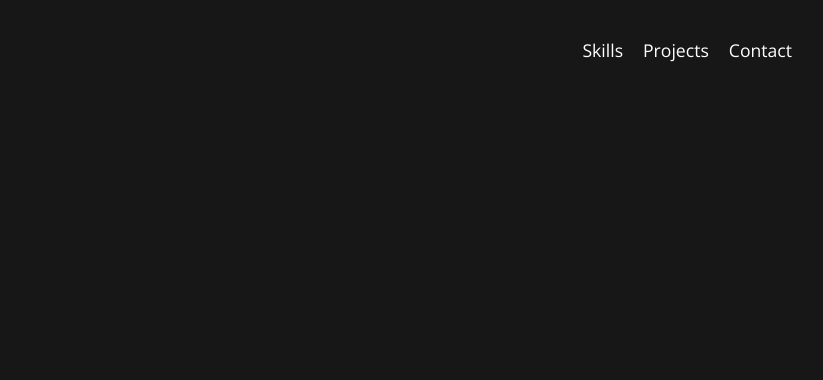
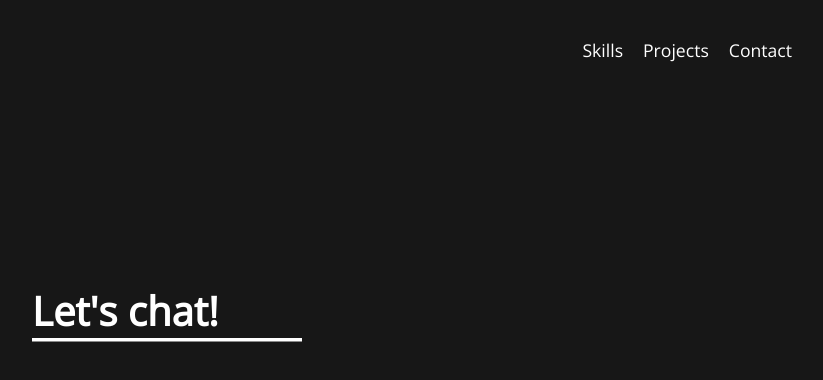
Before and after one commit to phernandoe/fernandobarreto, a React (Create React App) app: page /contact in a window 1280 px wide. Shown: the top 380 px of the page, without its empty margins (428-1251 px from the left). Built offline with nearby package versions, Linux system fonts and the light colour scheme.

Commit message:
Base Contact component + refactoring

```diff
--- a/package.json
+++ b/package.json
@@ -3,6 +3,7 @@
   "version": "0.1.0",
   "private": true,
   "dependencies": {
+    "formik": "^1.5.7",
     "react": "^16.8.6",
     "react-dom": "^16.8.6",
     "react-router-dom": "^5.0.0",
--- a/src/App.js
+++ b/src/App.js
@@ -5,6 +5,7 @@ import Landing from './components/pages/Landing';
 import Navigation from './components/Navigation';
 import Skills from './components/pages/Skills';
 import Projects from './components/pages/Projects';
+import Contact from './components/pages/Contact';
 import './App.css';
 
 class App extends Component {
@@ -24,6 +25,7 @@ class App extends Component {
                 <Route exact path="/" component={Landing} />
                 <Route path="/skills" component={Skills} />
                 <Route path="/projects" component={Projects} />
+                <Route path="/contact" component={Contact} />
               </div>
             </React.Fragment>
 
--- a/src/components/Navigation.js
+++ b/src/components/Navigation.js
@@ -10,7 +10,7 @@ class Navigation extends Component {
 
         <Link to="/skills">Skills</Link>
         <Link to="/projects">Projects</Link>
-        <Link to="/">Contact</Link>
+        <Link to="/contact">Contact</Link>
 
       </nav>
     );
--- /dev/null
+++ b/src/components/pages/Contact.js
@@ -0,0 +1,18 @@
+import React, { Component } from 'react';
+import { Formik } from 'formik';
+import HeroLine from '../HeroLine';
+
+class Contact extends Component {
+  //Render lifecycle method
+  render(){
+    //This is JSX - Javascript to render in the browser. HTML/JS Hybrid
+    return (
+     <div className="content">
+          <h1>Let's chat!</h1>
+          <HeroLine />
+     </div>
+    );
+  }
+}
+
+export default Contact;
--- a/src/components/pages/Projects.js
+++ b/src/components/pages/Projects.js
@@ -1,7 +1,7 @@
 import React, { Component } from 'react';
 import HeroLine from '../HeroLine';
 
-class Landing extends Component {
+class Projects extends Component {
   //Render lifecycle method
   render(){
     //This is JSX - Javascript to render in the browser. HTML/JS Hybrid
@@ -10,6 +10,7 @@ class Landing extends Component {
           <h1>Projects</h1>
           <HeroLine />
           <div className="project-list">
+
                <section>
                     <p> <span className="project-title">TECMap</span> - NLP, Maven, Java, Web Scraping </p>
                     <p>Worked with a team developing an application written primarily
@@ -38,4 +39,4 @@ class Landing extends Component {
   }
 }
 
-export default Landing;
+export default Projects;
--- a/src/components/pages/Skills.js
+++ b/src/components/pages/Skills.js
@@ -10,7 +10,7 @@ class Skills extends Component {
      }
 
      createListItems(list) {
-          return list.map((item) => <li>{item}</li>);
+          return list.map((item) => <li key={item.toString()}>{item}</li>);
      }
 
      //Render lifecycle method
```
Also changed, not shown: 1 other file (tests, documents, lock files or other folders).
